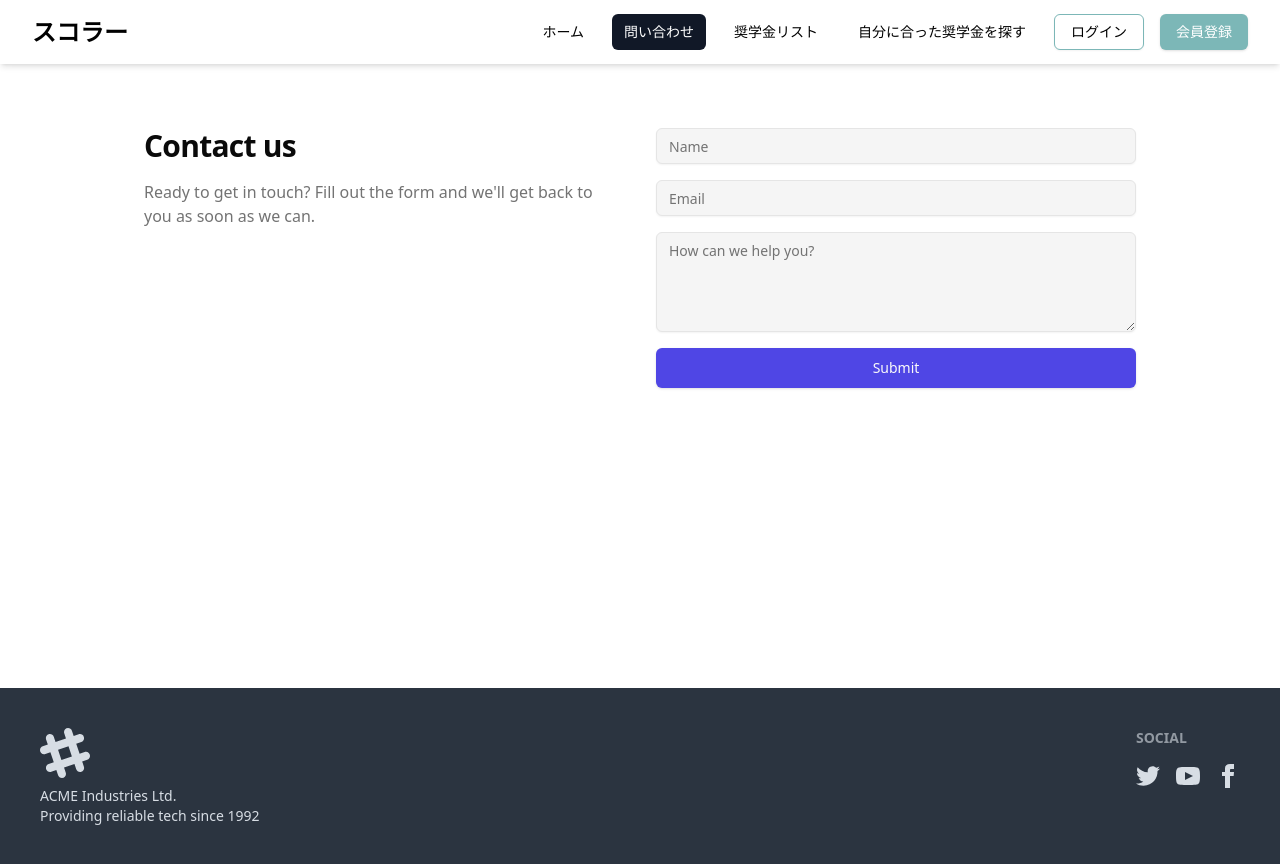
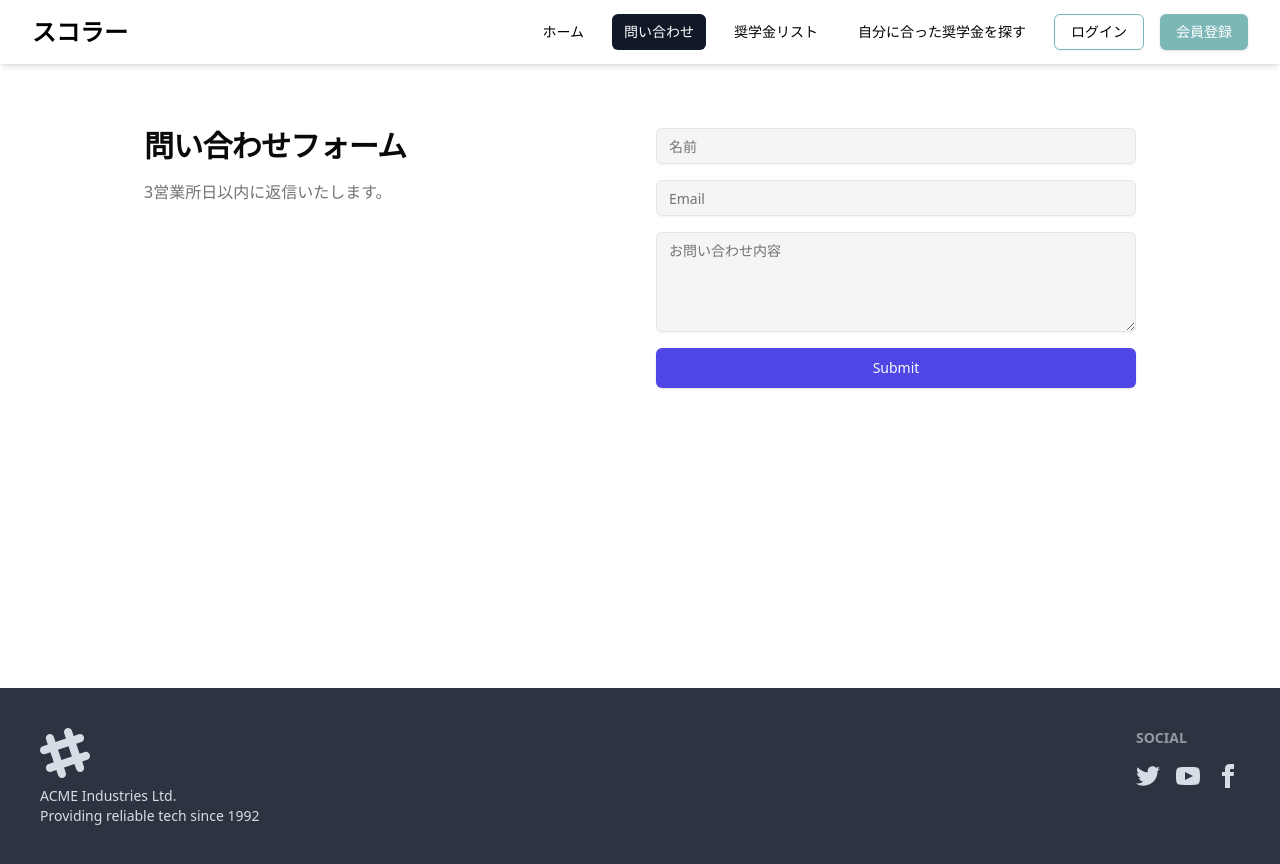
Before and after one commit to Lortas102066/scholarship, a Next.js app: page /contact in a window 1280 px wide. Built offline with nearby package versions, Linux system fonts and the light colour scheme; no server answers.

Commit message:
added auto scroll when filtering the item on mobile view

```diff
--- a/app/contact/page.tsx
+++ b/app/contact/page.tsx
@@ -9,18 +9,18 @@ export default function Component() {
             <div className="w-full max-w-6xl mx-auto px-4 py-16">
                 <div className="grid lg:grid-cols-2 gap-8 items-start">
                     <div className="space-y-4">
-                    <h1 className="text-3xl font-semibold tracking-tight">Contact us</h1>
+                    <h1 className="text-3xl font-semibold tracking-tight">問い合わせフォーム</h1>
                     <p className="text-muted-foreground">
-                        Ready to get in touch? Fill out the form and we&apos;ll get back to you as soon as we can.
+                        3営業所日以内に返信いたします。
                     </p>
                     </div>
                     <div className="space-y-4">
                     <div className="grid gap-4">
-                        <Input className="bg-muted" placeholder="Name" type="text" />
+                        <Input className="bg-muted" placeholder="名前" type="text" />
                         <Input className="bg-muted" placeholder="Email" type="email" />
                         <Textarea
                         className="min-h-[100px] bg-muted"
-                        placeholder="How can we help you?"
+                        placeholder="お問い合わせ内容"
                         />
                     </div>
                     <Button className="w-full bg-[#4f46e5] hover:bg-[#4338ca]" size="lg">
--- a/app/scholarship/page.tsx
+++ b/app/scholarship/page.tsx
@@ -5,7 +5,7 @@ import { Input } from "@/components/ui/input"
 import { Button } from "@/components/ui/button"
 import { Checkbox } from "@/components/ui/checkbox"
 import { Card, CardContent, CardHeader, CardTitle } from "@/components/ui/card"
-import { Search, X } from "lucide-react"
+import { Search, X } from 'lucide-react'
 
 const filters = [
   { id: 'stem', label: 'STEM' },
@@ -22,6 +22,7 @@ export default function Component() {
   const [dueDate, setDueDate] = useState('')
   const [sortOrder, setSortOrder] = useState<'asc' | 'desc' | ''>('')
   const filterRef = useRef<HTMLDivElement>(null)
+  const firstResultRef = useRef<HTMLDivElement>(null)
 
   interface Scholarship {
     _id: string;
@@ -63,6 +64,12 @@ export default function Component() {
     }
   }, [])
 
+  useEffect(() => {
+    if (window.innerWidth <= 768 && firstResultRef.current) {
+      firstResultRef.current.scrollIntoView({ behavior: 'smooth', block: 'start' })
+    }
+  }, [selectedFilters, dueDate, sortOrder])
+
   const handleFilterChange = (filterId: string) => {
     setSelectedFilters(prev =>
       prev.includes(filterId)
@@ -84,7 +91,6 @@ export default function Component() {
     return matchesSearchTerm && matchesFieldOfStudy && matchesDueDate
   })
 
-  // 並び替えロジックを追加
   const sortedScholarships = [...filteredScholarships];
 
   if (sortOrder === 'asc') {
@@ -211,8 +217,8 @@ export default function Component() {
 
         <div className="w-full md:w-3/4">
           <h2 className="text-2xl font-bold mb-4">奨学金リスト</h2>
-          {sortedScholarships.map(scholarship => (
-            <Card key={scholarship._id} className="mb-4">
+          {sortedScholarships.map((scholarship, index) => (
+            <Card key={scholarship._id} className="mb-4" ref={index === 0 ? firstResultRef : null}>
               <CardHeader>
                 <CardTitle>{scholarship.scholarship_name}</CardTitle>
               </CardHeader>
```
